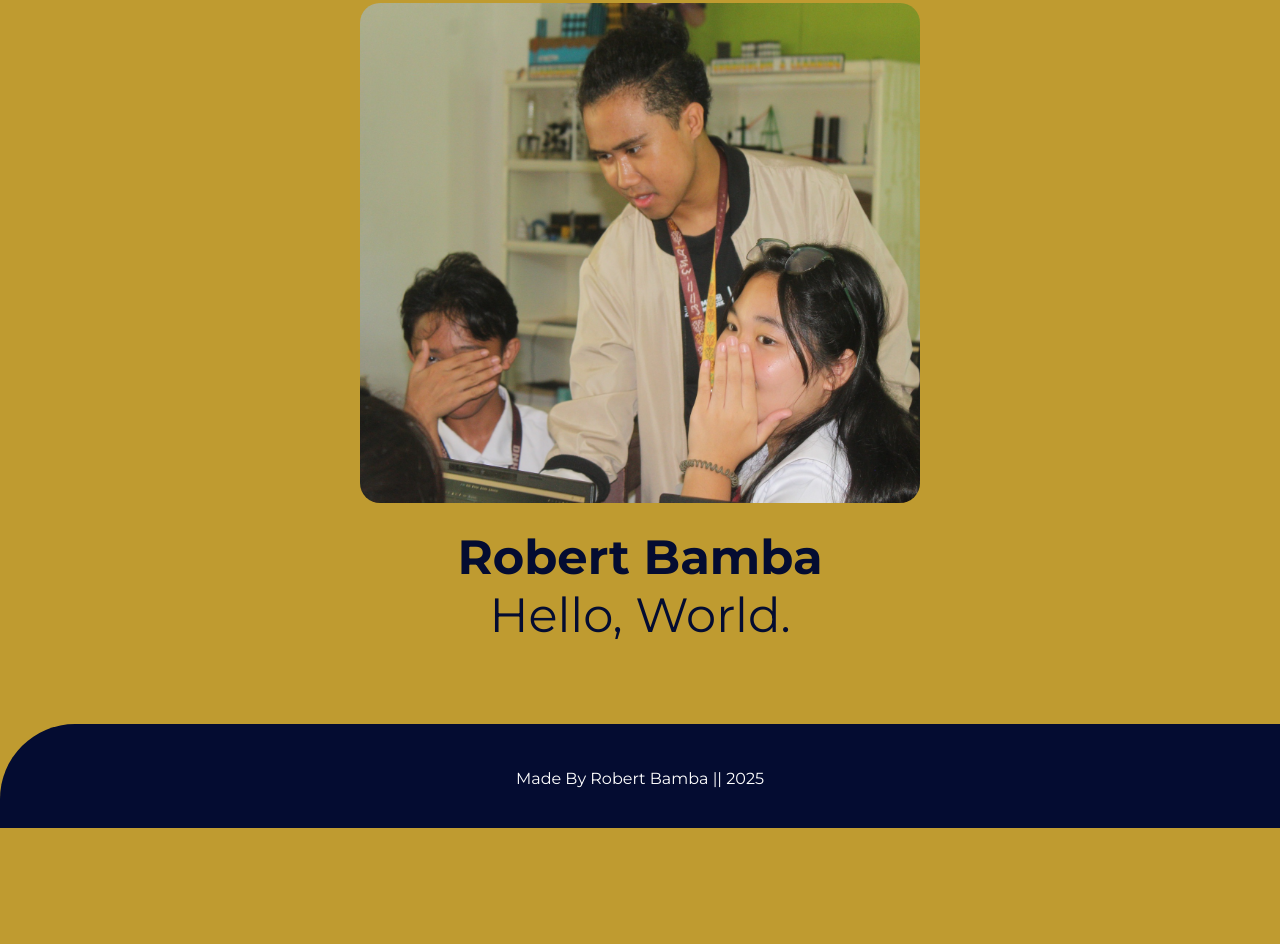
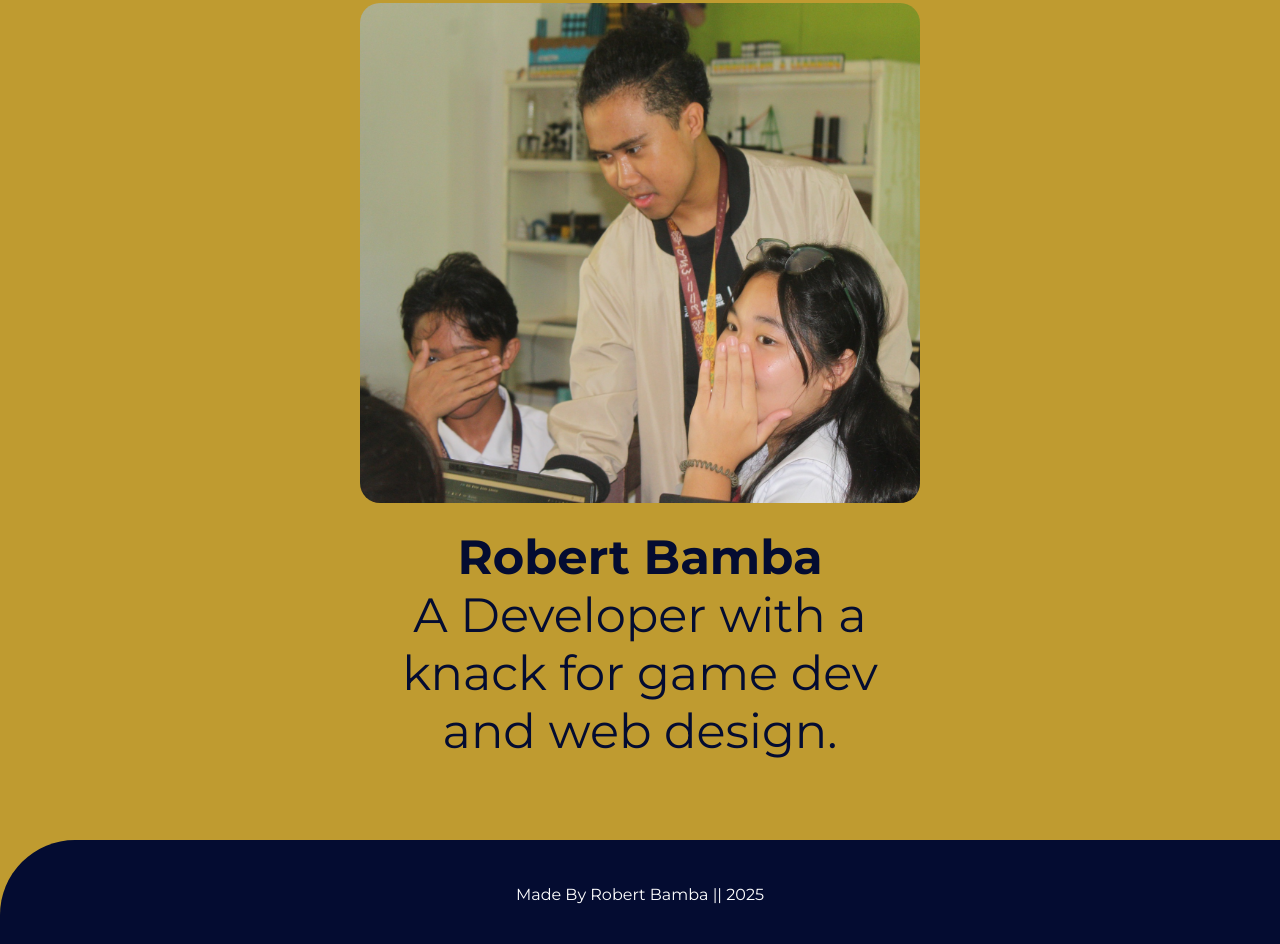
Before and after one commit to Dreigannadoit/basic_web-template.github.io, a website: page team.html in a window 1280 px wide. Shown: the part 290-1234 px from the top of the page. Before the commit the page ends 1118 px from the top, so only its background shows below. Drawn offline with Linux system fonts and the light colour scheme.

Commit message:
updated team

```diff
--- a/team.html
+++ b/team.html
@@ -71,7 +71,7 @@
                 </div>
                 <div class="des">
                     <h4>Robert Bamba</h4>
-                    <p>Hello, World.</p>
+                    <span>A Developer with a knack for game dev and web design.</span>
                 </div>
             </div>
         </main>
```
